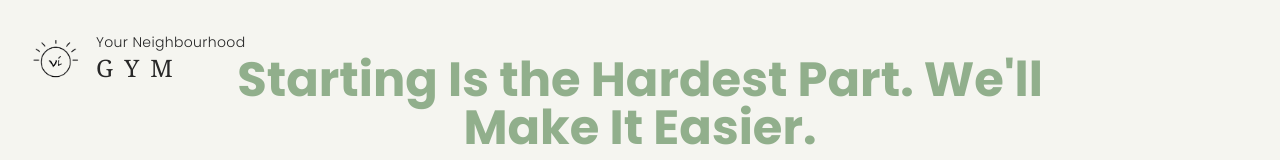
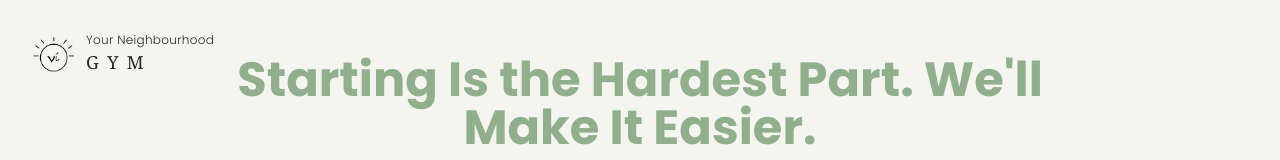
Before and after one commit to parker-nothing-nord/vi-fit-static, a Next.js app: page /book in a window 1280 px wide. Shown: the top 160 px of the page. Built offline with nearby package versions, Linux system fonts and the light colour scheme; a web font is replaced by a local one.

Commit message:
Adjust PageLogo spacing to prevent overlap on desktop

```diff
--- a/components/PageLogo.tsx
+++ b/components/PageLogo.tsx
@@ -14,20 +14,20 @@ export default function PageLogo() {
 
   return (
     <div className="absolute top-4 left-4 md:top-6 md:left-6 lg:top-8 lg:left-8 z-50">
-      <Link href="/" className="flex items-center gap-2 md:gap-3 lg:gap-4 hover:opacity-80 transition-opacity">
+      <Link href="/" className="flex items-center gap-1.5 md:gap-2 lg:gap-2.5 hover:opacity-80 transition-opacity">
         <Image
           src="/icon-black.png"
           alt="Vi Gym Logo"
           width={208}
           height={208}
-          className="w-8 h-8 md:w-10 md:h-10 lg:w-12 lg:h-12"
+          className="w-8 h-8 md:w-10 md:h-10 lg:w-11 lg:h-11"
           unoptimized
         />
         <div className="text-left whitespace-nowrap">
-          <div className="text-text-dark text-[10px] md:text-xs lg:text-sm font-poppins font-light tracking-wide leading-tight">
+          <div className="text-text-dark text-[9px] md:text-[10px] lg:text-xs font-poppins font-light tracking-wide leading-tight">
             Your Neighbourhood
           </div>
-          <div className="text-text-dark text-base md:text-xl lg:text-2xl font-serif font-light tracking-widest leading-tight">
+          <div className="text-text-dark text-sm md:text-base lg:text-lg font-serif font-light tracking-widest leading-tight">
             G Y M
           </div>
         </div>
```
